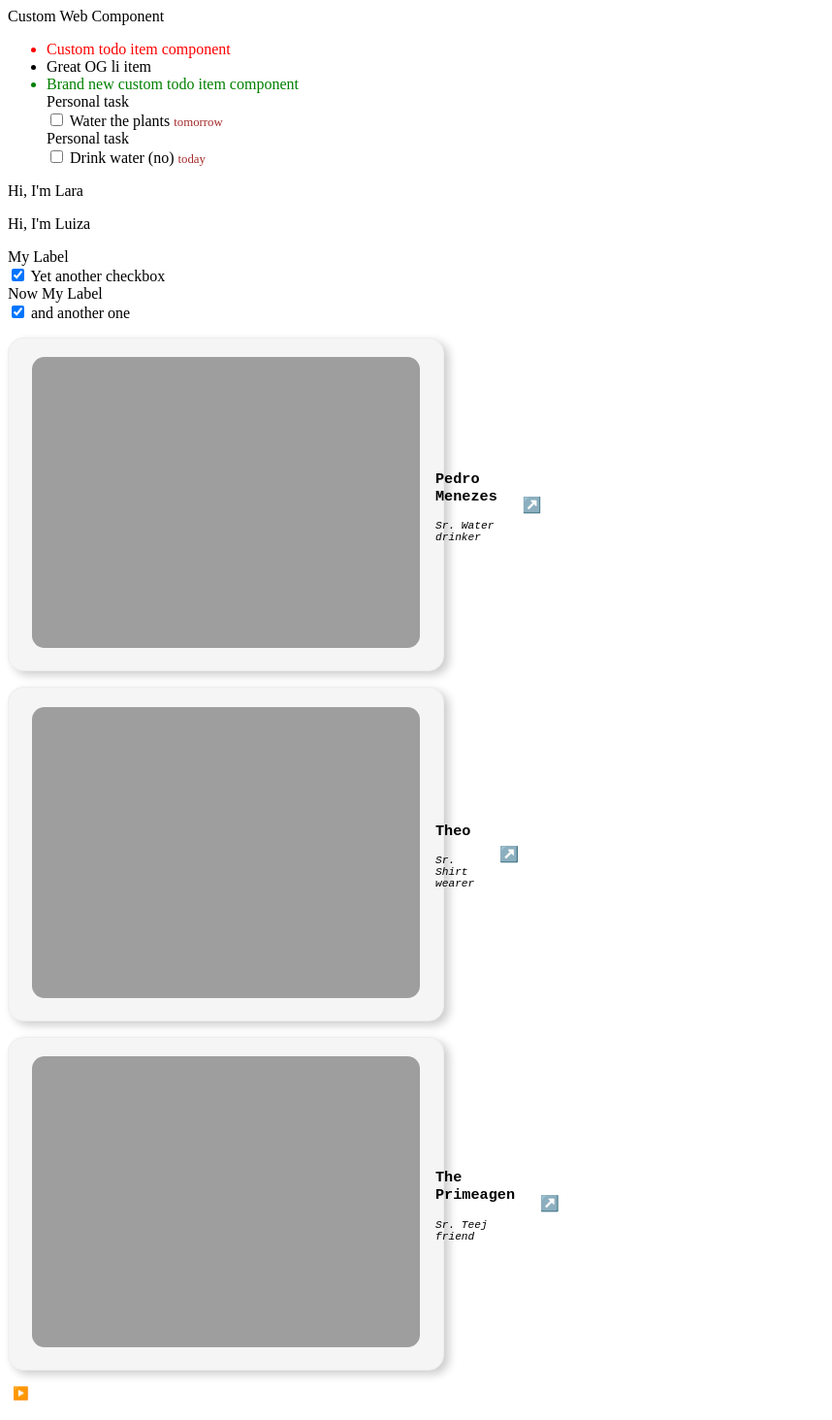
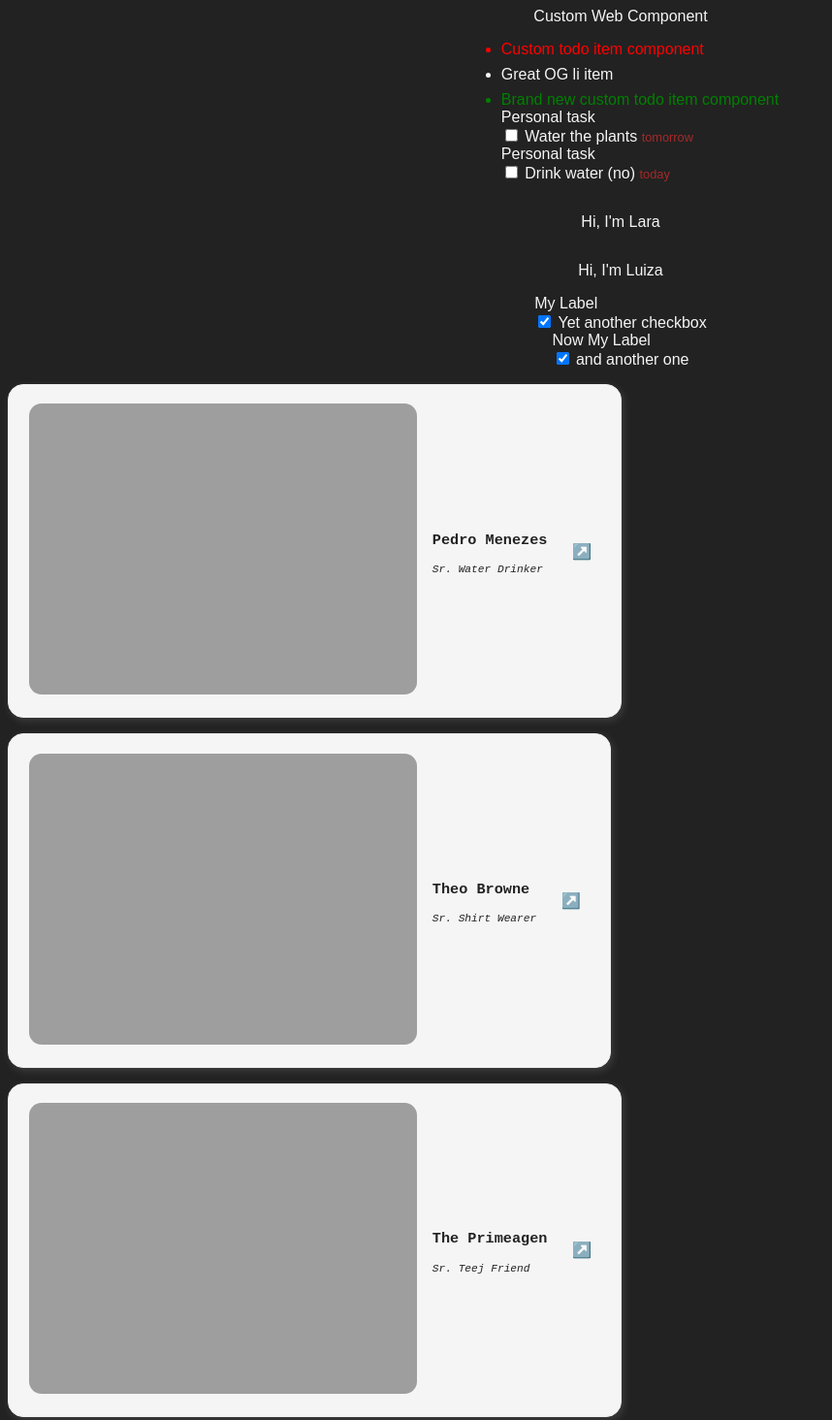
Before and after one commit to pdrmenezes/web-components, a plain HTML site: page index.html in a window 1280 px wide. Shown: the top 1464 px of the page at 97% size, without its empty margins (0-858 px from the left). Drawn offline with Linux system fonts and the light colour scheme.

Commit message:
capitalize job title for improved credibility

```diff
--- a/components/user-card.js
+++ b/components/user-card.js
@@ -8,11 +8,11 @@ a {
     text-decoration: none;
 }
 </style>
-<div style="display: flex; gap: 1rem; align-items: center; margin-block: 1rem; padding-inline: 1.5rem; padding-block: 1.2rem; border: 1px solid #eeeeee; border-radius: 1rem; background-color: #f5f5f5; font-family: monospace; box-shadow: 5px 4px 10px rgba(0,0,0,20%); max-width: 400px;">
+<div style="display: flex; gap: 1rem; align-items: center; padding-inline: 1.3rem; padding-block: 1.2rem; border: 1px solid #eeeeee; border-radius: 1rem; background-color: #f5f5f5; font-family: monospace; box-shadow: 2px 3px 8px rgba(230,230,230,15%);">
     <div id="profile-image-container">
         <img style="border-radius: 0.8rem;" alt="user profile image" id="user-image" />
     </div>
-    <div style="flex-grow: 1">
+    <div style="flex-grow: 1; color: #222">
         <h3 id="user-name"></h3>
         <p id="user-job-title" style="font-style: italic; font-size: 0.7rem;"></p>
     </div>
--- a/index.html
+++ b/index.html
@@ -12,7 +12,20 @@
     <script defer src="./components/person-component.js"></script>
     <script defer src="./components/accordion-component.js"></script>
     <script defer src="./components/user-card.js"></script>
-
+<style>
+    body {
+        display: flex;
+        flex-direction: column;
+        justify-content: center;
+        align-items: center;
+        font-family: sans-serif;
+        background-color: #222;
+        color: #F5F5F5;
+    }
+    li {
+        margin-block: 0.5rem;
+    }
+</style>
     <title>Web Components</title>
 </head>
 
@@ -34,13 +47,13 @@
     <todo-checkbox-2 label="My Label" checked>Yet another checkbox</todo-checkbox-2>
     <todo-checkbox-2 label="Now My Label" checked="false">and another one</todo-checkbox-2>
 
-    <div>
-        <user-card name="Pedro Menezes" jobTitle="Sr. Water drinker" githubUser="pdrmenezes"
-            style="display:block; max-width: 500px;"></user-card>
-        <user-card name="Theo" jobTitle="Sr. Shirt wearer" githubUser="t3dotgg"
-            style="display:block; max-width: 500px;"></user-card>
-        <user-card name="The Primeagen" jobTitle="Sr. Teej friend" githubUser="theprimeagen"
-            style="display:block; max-width: 500px;"></user-card>
+    <div style="display: flex; gap: 1rem; flex-wrap: wrap; margin-block: 1rem;">
+        <user-card name="Pedro Menezes" jobTitle="Sr. Water Drinker" githubUser="pdrmenezes"
+            style="display:block; min-width: 400px; max-width: 700px;"></user-card>
+        <user-card name="Theo Browne" jobTitle="Sr. Shirt Wearer" githubUser="t3dotgg"
+            style="display:block; min-width: 400px; max-width: 700px;"></user-card>
+        <user-card name="The Primeagen" jobTitle="Sr. Teej Friend" githubUser="theprimeagen"
+            style="display:block; min-width: 400px; max-width: 700px;"></user-card>
     </div>
 
     <ul is="accordion-component">
```
